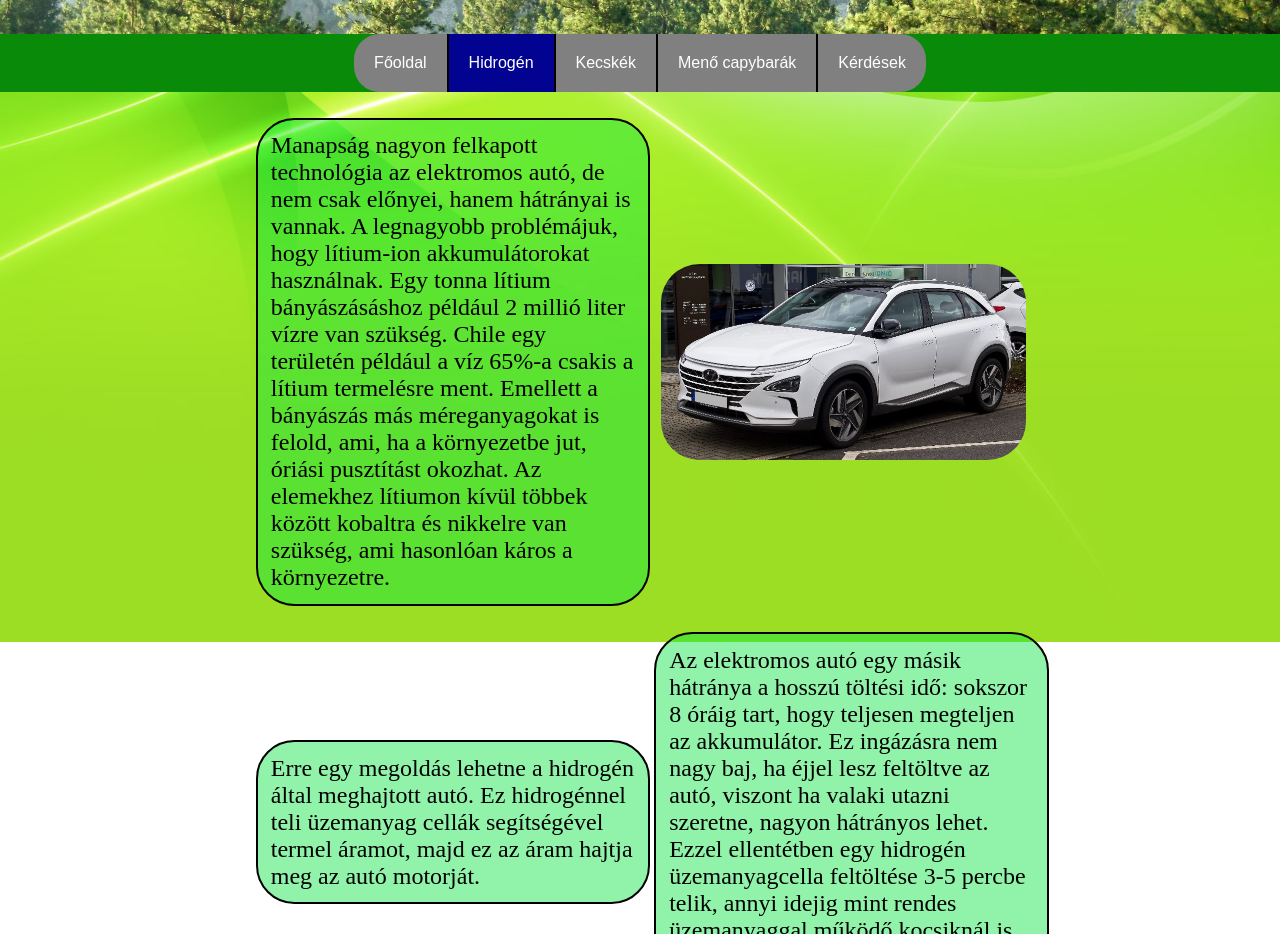
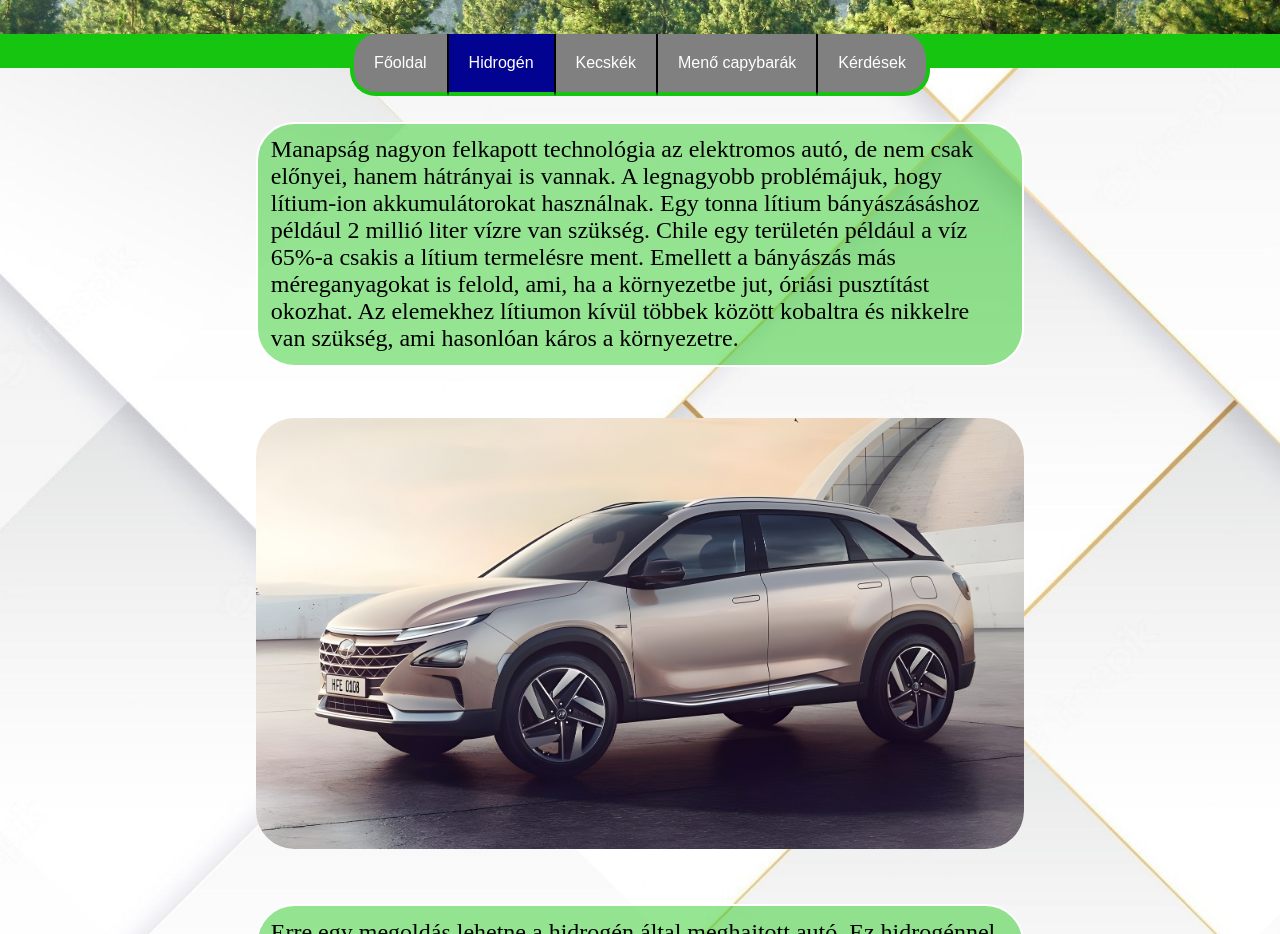
Before and after one commit to Boda-M/Projektmunka11-0, a plain HTML site: page hydrogen.html in a window 1280 px wide. Shown: the part 158-1092 px from the top of the page. Drawn offline with Linux system fonts and the light colour scheme.

Commit message:
White theme

```diff
--- a/hydrogen.html
+++ b/hydrogen.html
@@ -18,16 +18,12 @@
     <a>Menő capybarák</a>
     <a href="form.html">Kérdések</a>
 </div>
-<div class="ibParent">
-    <p class="content inlineBlock">Manapság nagyon felkapott technológia az elektromos autó, de nem csak előnyei, hanem hátrányai is vannak. A legnagyobb problémájuk, hogy lítium-ion akkumulátorokat használnak. Egy tonna lítium bányászásáshoz például 2 millió liter vízre van szükség. Chile egy területén például a víz 65%-a csakis a lítium termelésre ment. Emellett a bányászás más méreganyagokat is felold, ami, ha a környezetbe jut, óriási pusztítást okozhat.
-        Az elemekhez lítiumon kívül többek között kobaltra és nikkelre van szükség, ami hasonlóan káros a környezetre.
-    </p>
-    <img src="kocsi1.jpg" class="inlineBlock image">
-</div>
-<div class="ibParent">
-    <p class="content inlineBlock">Erre egy megoldás lehetne a hidrogén által meghajtott autó. Ez hidrogénnel teli üzemanyag cellák segítségével termel áramot, majd ez az áram hajtja meg az autó motorját.</p>
-    <p class="content inlineBlock">Az elektromos autó egy másik hátránya a hosszú töltési idő: sokszor 8 óráig tart, hogy teljesen megteljen az akkumulátor. Ez ingázásra nem nagy baj, ha éjjel lesz feltöltve az autó, viszont ha valaki utazni szeretne, nagyon hátrányos lehet. Ezzel ellentétben egy hidrogén üzemanyagcella feltöltése 3-5 percbe telik, annyi idejig mint rendes üzemanyaggal működő kocsiknál is. Egyetlen feltétel, hogy legyen hozzá töltőállomás.</p>
-</div>
+<p class="content">Manapság nagyon felkapott technológia az elektromos autó, de nem csak előnyei, hanem hátrányai is vannak. A legnagyobb problémájuk, hogy lítium-ion akkumulátorokat használnak. Egy tonna lítium bányászásáshoz például 2 millió liter vízre van szükség. Chile egy területén például a víz 65%-a csakis a lítium termelésre ment. Emellett a bányászás más méreganyagokat is felold, ami, ha a környezetbe jut, óriási pusztítást okozhat.
+    Az elemekhez lítiumon kívül többek között kobaltra és nikkelre van szükség, ami hasonlóan káros a környezetre.
+</p>
+<img src="images/NEXO-HiRes.jpg" class="image">
+<p class="content">Erre egy megoldás lehetne a hidrogén által meghajtott autó. Ez hidrogénnel teli üzemanyag cellák segítségével termel áramot, majd ez az áram hajtja meg az autó motorját.</p>
+<p class="content">Az elektromos autó egy másik hátránya a hosszú töltési idő: sokszor 8 óráig tart, hogy teljesen megteljen az akkumulátor. Ez ingázásra nem nagy baj, ha éjjel lesz feltöltve az autó, viszont ha valaki utazni szeretne, nagyon hátrányos lehet. Ezzel ellentétben egy hidrogén üzemanyagcella feltöltése 3-5 percbe telik, annyi idejig mint rendes üzemanyaggal működő kocsiknál is. Egyetlen feltétel, hogy legyen hozzá töltőállomás.</p>
 
 </body>
 </html>
--- a/styles.css
+++ b/styles.css
@@ -1,15 +1,16 @@
 body{
     /*background: rgb(31, 209, 31);*/
-    background-image: url("images/Background.jpg");
+    background-image: url("images/BackgroundWh.jpg");
     background-repeat: no-repeat;
-    background-size: auto 100vh;
+    background-size: auto 100vw;
     background-attachment: fixed;
     overflow:auto;/*Ronda görgő sliderek*/
     margin: 0px;
 }
 
 .navbar{
-    background-color: rgb(9, 138, 9);
+    /*background-color: rgb(255, 255, 255);*/
+    background: linear-gradient(to bottom, #16c510 55%, rgb(255,255,255,0) 51%);
     overflow:hidden;
 
     /*transition-duration: 300ms;*/
@@ -37,22 +38,23 @@ body{
     font-family:Arial, Helvetica, sans-serif;
     transition-duration: 300ms;
     text-decoration: none;
-    border-left: 1px solid black;
-    border-right: 1px solid black;
+    border-left: 1px solid rgb(0, 0, 0);
+    border-right: 1px solid rgb(0, 0, 0);
+    border-bottom: 4px solid #16c510;
 }
 
 .navbar a:last-child{
     border-bottom-right-radius: 2vw;
     border-top-right-radius: 2vw;
-    border-left: 1px solid black;
-    border-right: none;
+    border-left: 1px solid rgb(0, 0, 0);
+    border-right: 4px solid #16c510;
 }
 
 .navbar a:first-child{
     border-bottom-left-radius: 2vw;
     border-top-left-radius: 2vw;
     border-right: 1px solid black;
-    border-left: none;
+    border-left: 4px solid #16c510;
 }
 
 .navbar a.active{
@@ -92,8 +94,9 @@ body{
     padding: 1vw;
     margin: 2vw 20vw 2vw 20vw;
     font-size: x-large;
-    background-color: rgba(13, 228, 66, 0.45);
-    border: 2px solid black;
+    /*background-color: rgba(13, 228, 66, 0.45);*/
+    background-color: rgba(22, 197, 16, 0.45);
+    border: 2px solid rgb(255, 255, 255);
     border-radius: 3vw;
 }
 
@@ -155,8 +158,11 @@ input[type="radio"]{
 
 .image{
     border-radius: 3vw;
-    margin-left: 0.5vw;
-    width: 28.5vw;
+    /*margin-left: 0.5vw;*/
+    /*width: 28.5vw;*/
+    margin: 2vw 20vw 2vw 20vw;
+    width: 60vw;
+
 }
 
 .ibParent{
```
Also changed, not shown: images/BackgroundWh.jpg (added), images/NEXO-HiRes.jpg (added), images/NEXO.jpg (added), images/kocsi1.jpg (renamed from kocsi1.jpg), images/kocsi2.jpg (renamed from kocsi2.jpg), images/score_0.svg (added).
